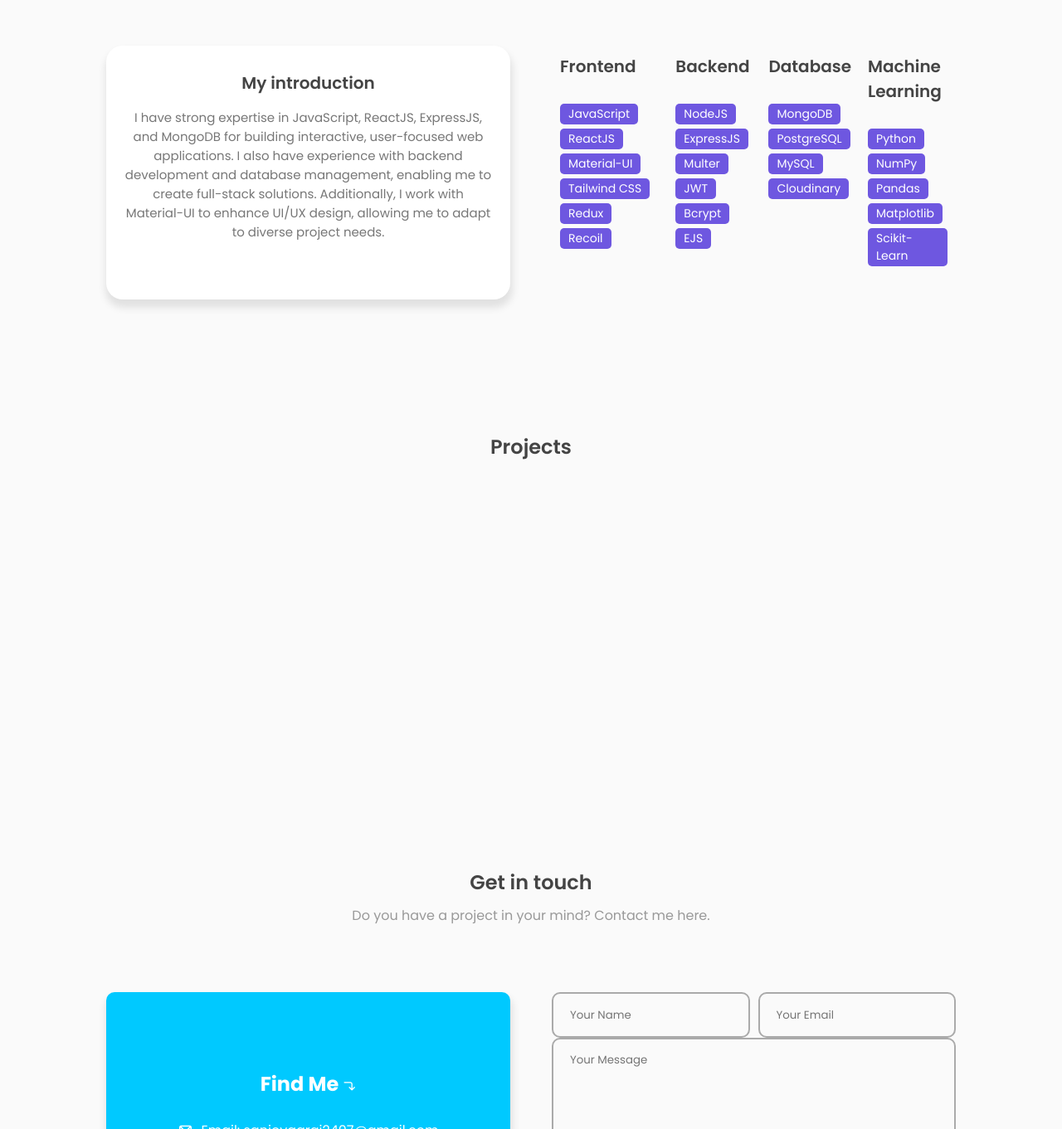
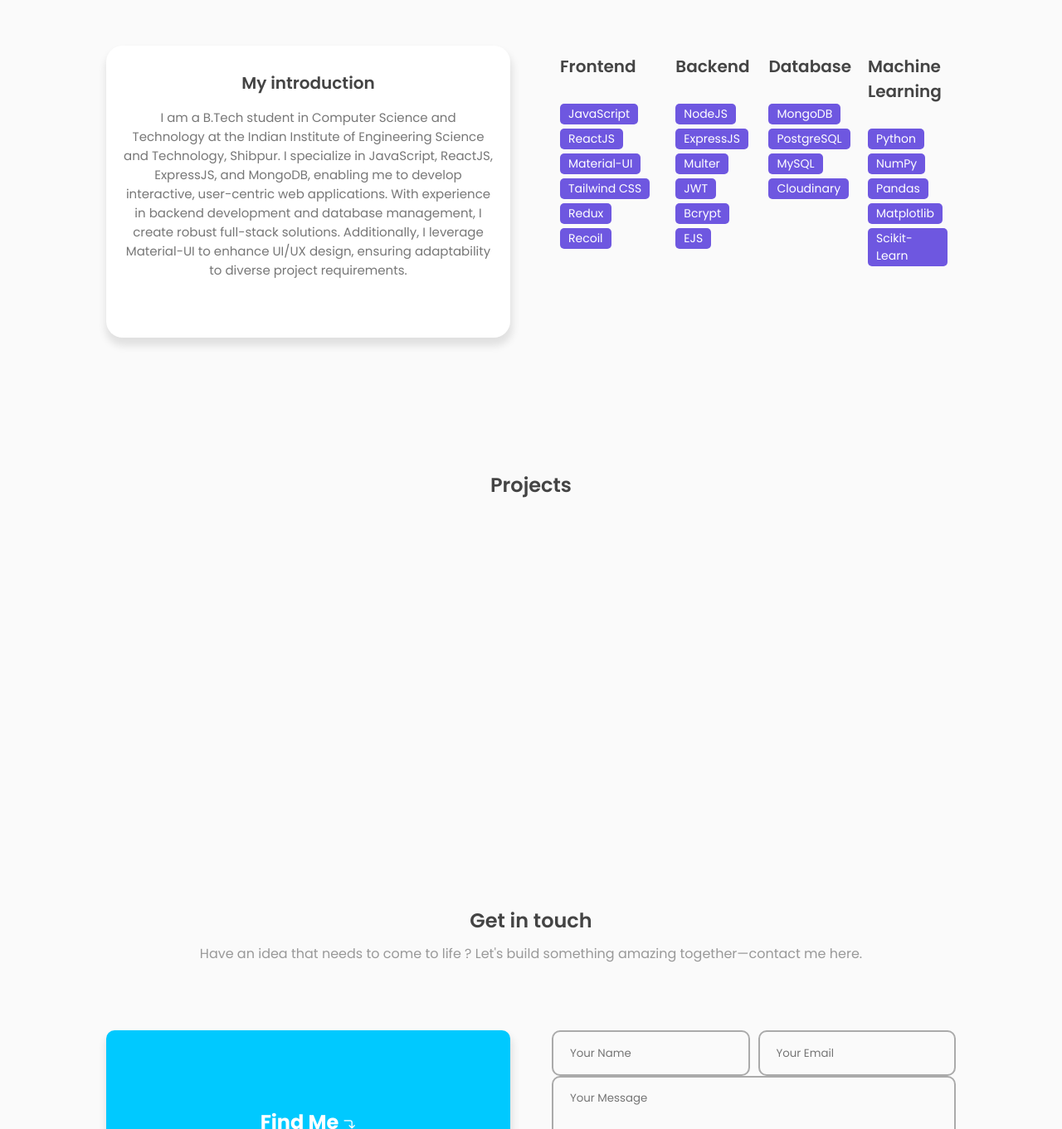
Before and after one commit to 7ANJ0I2407/portfolio, a plain HTML site: page index.html in a window 1280 px wide. Shown: the part 940-2301 px from the top of the page at 83% size. Drawn offline with nearby package versions, Linux system fonts and the light colour scheme.

Commit message:
Updated About Me

```diff
--- a/index.html
+++ b/index.html
@@ -141,9 +141,9 @@
               <div class="about-info">
                 <h3>My introduction</h3>
                 <p>
-                  I have strong expertise in JavaScript, ReactJS, ExpressJS, and MongoDB for building interactive, user-focused web applications. I also have experience with backend development and database management, enabling me to create full-stack solutions. Additionally, I work with Material-UI to enhance UI/UX design, allowing me to adapt to diverse project needs.
+                  I am a B.Tech student in Computer Science and Technology at the Indian Institute of Engineering Science and Technology, Shibpur. I specialize in JavaScript, ReactJS, ExpressJS, and MongoDB, enabling me to develop interactive, user-centric web applications. With experience in backend development and database management, I create robust full-stack solutions. Additionally, I leverage Material-UI to enhance UI/UX design, ensuring adaptability to diverse project requirements.
                 </p>
-              </div>
+                </div>
             </div>
             <div class="col">
               <div class="skills-box">
@@ -243,7 +243,7 @@
         <section class="section" id="contact">
           <div class="top-header">
             <h1>Get in touch</h1>
-            <span>Do you have a project in your mind? Contact me here.</span>
+            <span>Have an idea that needs to come to life ? Let's build something amazing together—contact me here.</span>
           </div>
           <div class="row">
             <div class="col">
```
